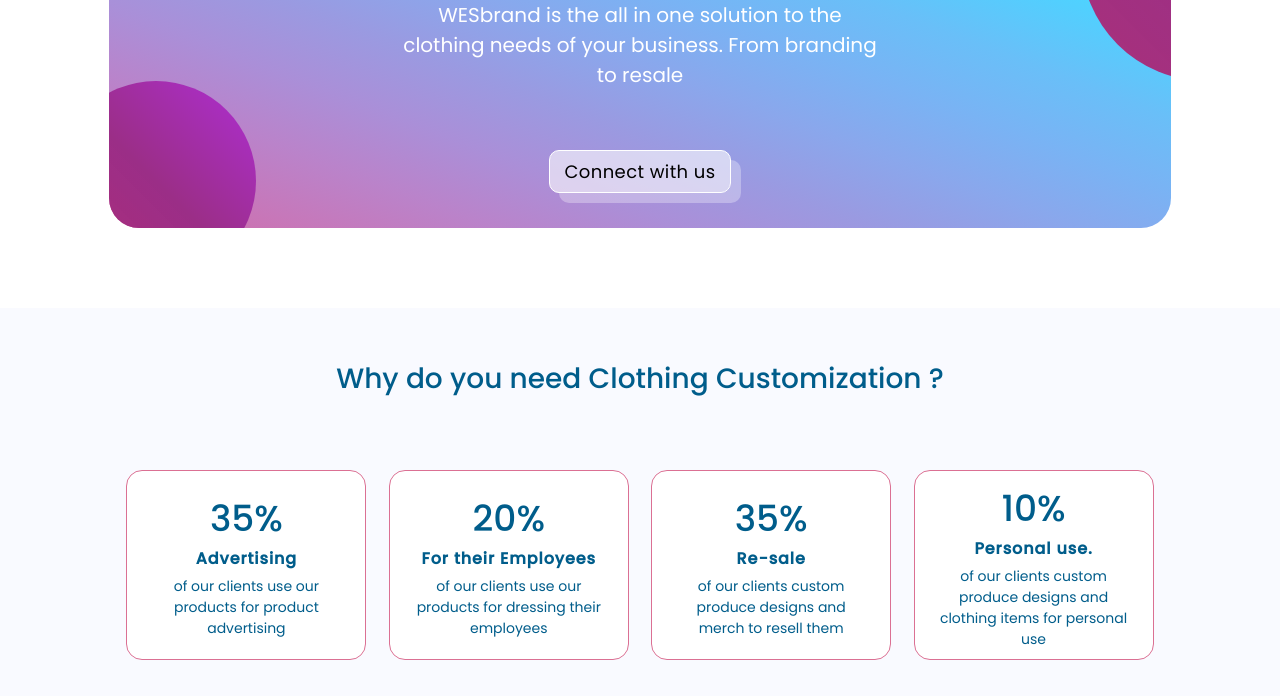
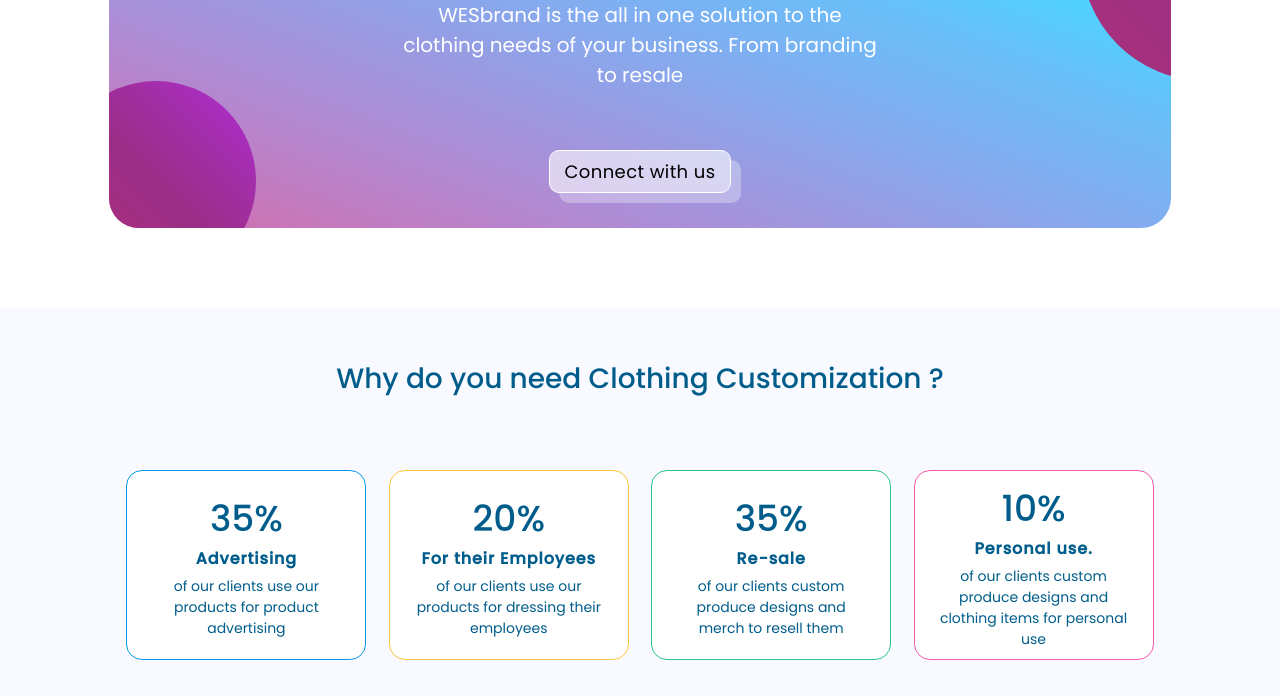
Before and after one commit to WameJoseph/wes, a plain HTML site: page index.html in a window 1280 px wide. Shown: the part 256-952 px from the top of the page. Drawn offline with nearby package versions, Linux system fonts and the light colour scheme.

Commit message:
Add files via upload

```diff
--- a/index.html
+++ b/index.html
@@ -57,22 +57,22 @@
     <section class="section3 oo2">
         <h3 class="h3">Why do you need Clothing Customization ?</h3>
         <div class="">
-            <a href="#" class="div style="border-color: rgb(255, 197, 61);">
+            <a href="#" class="div" style="border-color: rgb(5, 154, 229);">
                 <h3 class="o1">35%</h3>
                 <h3 class="o2">Advertising</h3>
                 <h4>of our clients use our products for product advertising</h4>
             </a>
-            <a href="#" class="div style="border-color: rgb(5, 154, 229);">
+            <a href="#" class="div" style="border-color: rgb(255, 197, 61);">
                 <h3 class="o1">20%</h3>
                 <h3 class="o2">For their Employees</h3>
                 <h4>of our clients use our products for dressing their employees</h4>
             </a>
-            <a href="#" class="div style="border-color: rgb(42, 196, 140);">
+            <a href="#" class="div" style="border-color: rgb(42, 196, 140);">
                 <h3 class="o1">35%</h3>
                 <h3 class="o2">Re-sale</h3>
                 <h4>of our clients custom produce designs and merch to resell them</h4>
             </a>
-            <a href="#" class="div style="border-color: rgb(247, 89, 171);">
+            <a href="#" class="div" style="border-color: rgb(247, 89, 171);">
                 <h3 class="o1">10%</h3>
                 <h3 class="o2">Personal use.</h3>
                 <h4>of our clients custom produce designs and clothing items for personal use</h4>
```
